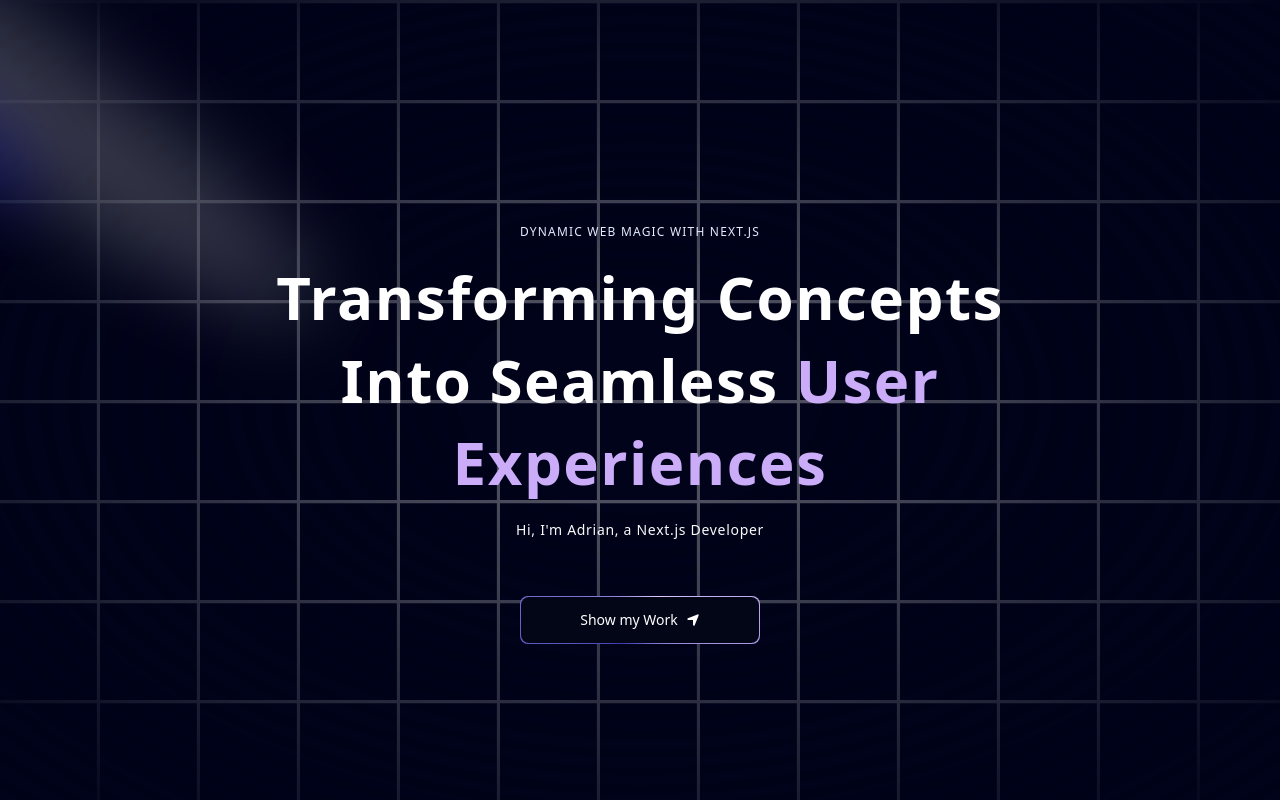
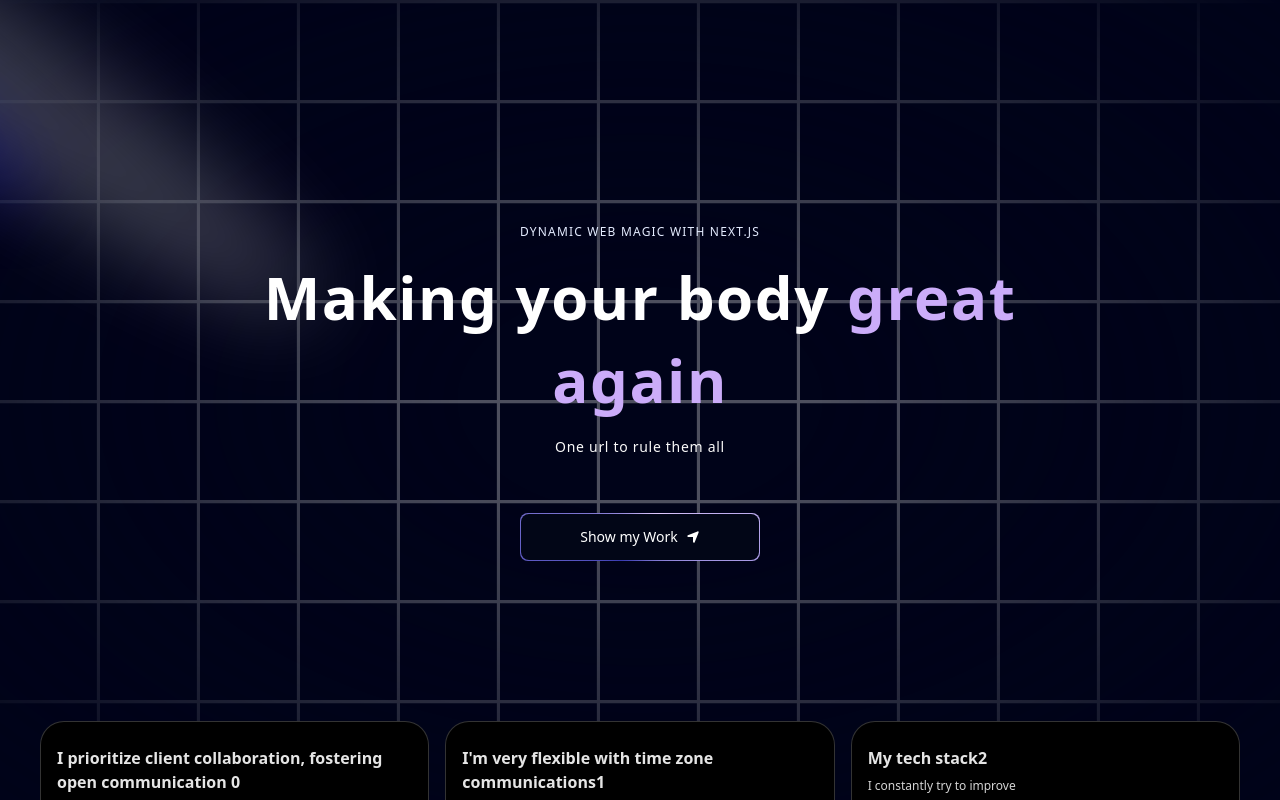
Before and after one commit to sharmahimanshu22/healthsm, a Next.js app: page / in a window 1280 px wide. Shown: the top 800 px of the page. Built offline with nearby package versions, Linux system fonts and the light colour scheme.

Commit message:
I am so funny text

```diff
--- a/src/components/Hero.tsx
+++ b/src/components/Hero.tsx
@@ -29,10 +29,10 @@ const Hero = () => {
 
         <TextGenerateEffect
           className="text-center text-[40px] md:text-5xl lg:text-6xl"
-          words="Transforming Concepts Into Seamless User Experiences"
+          words="Making your body great again"
           />
         <p className="text-center md:tracking-wider mb-4 text-sm md:text-sm lg:text-sm">
-          Hi, I&apos;m Adrian, a Next.js Developer
+          One url to rule them all
         </p>
 
         <a href='about'>
--- a/src/components/ui/TextGenerateEffect.tsx
+++ b/src/components/ui/TextGenerateEffect.tsx
@@ -37,7 +37,7 @@ export const TextGenerateEffect = ({
           return (
             <motion.span
               key={word + idx}
-              className={`${idx > 3 ? 'text-purple' :
+              className={`${idx > 2 ? 'text-purple' :
                 'dark:text-white text-black'} opacity-0`}
             >
               {word}{" "}
```
